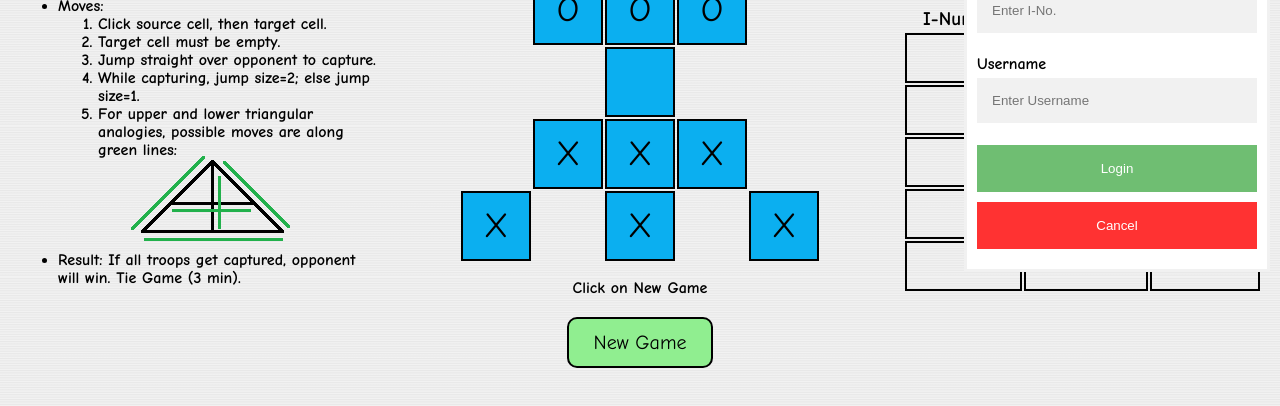
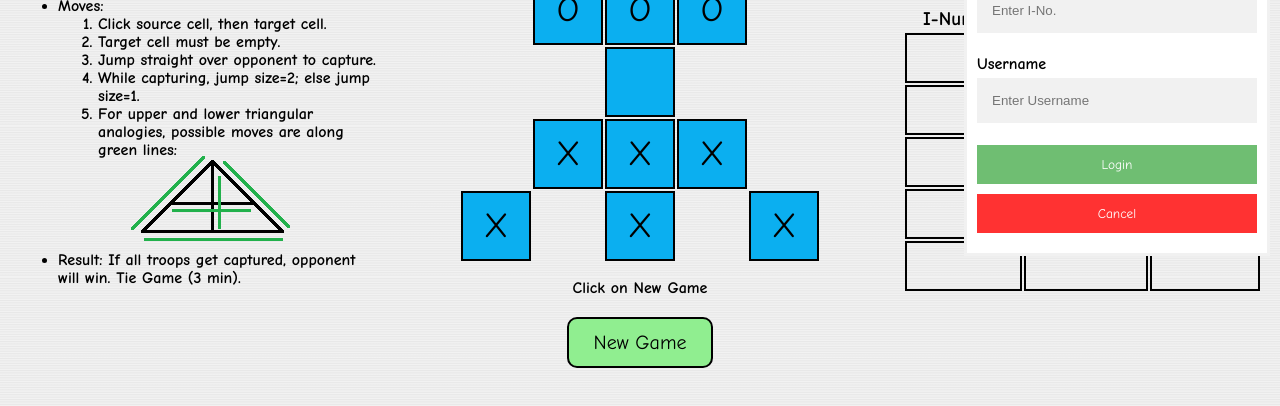
Before and after one commit to abhinav0911/MaxJump, a website: page index.html in a window 1280 px wide. Both pictures are taken after a click on the button "Login". Shown: the part 176-582 px from the top of the page. Drawn offline with Linux system fonts and the light colour scheme; no server answers.

Commit message:
Update style.css

```diff
--- a/style.css
+++ b/style.css
@@ -322,7 +322,8 @@ a:hover {
   .form-container .btn {
 	background-color: #4CAF50;
 	color: white;
-	padding: 16px 20px;
+	padding: 12px 16px;
+	font-family: unset;
 	border: none;
 	cursor: pointer;
 	width: 100%;
```
